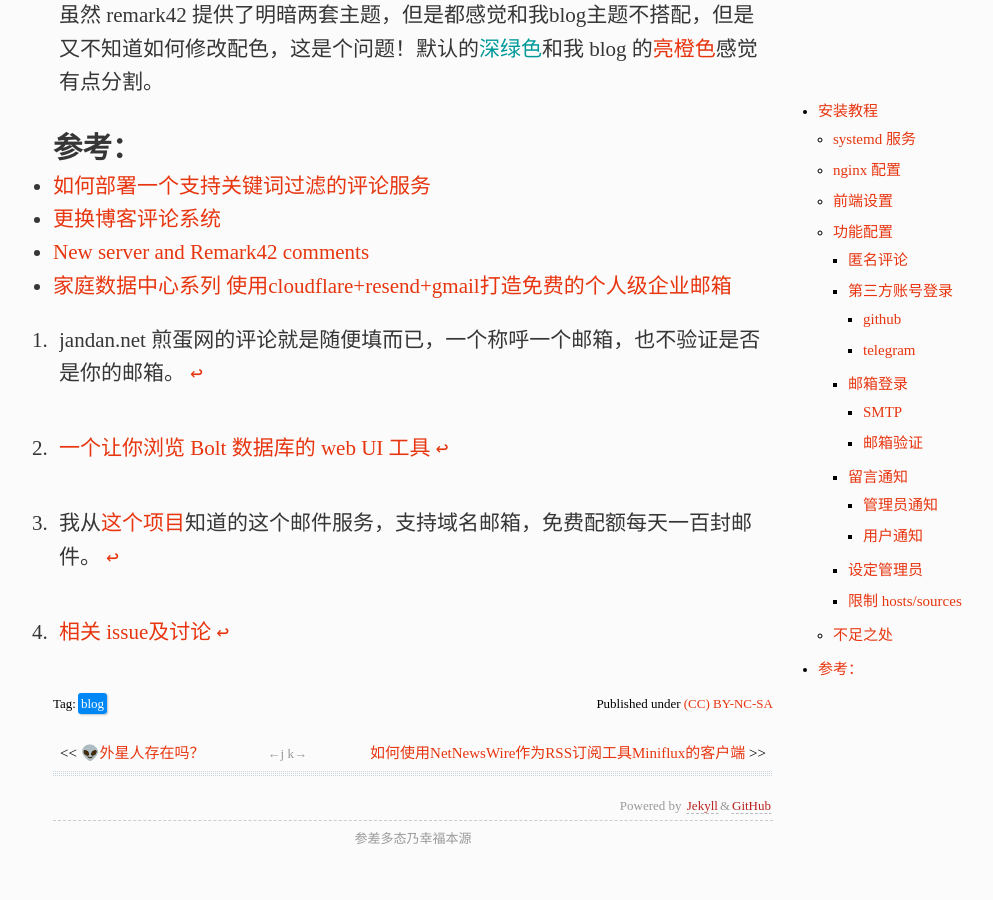
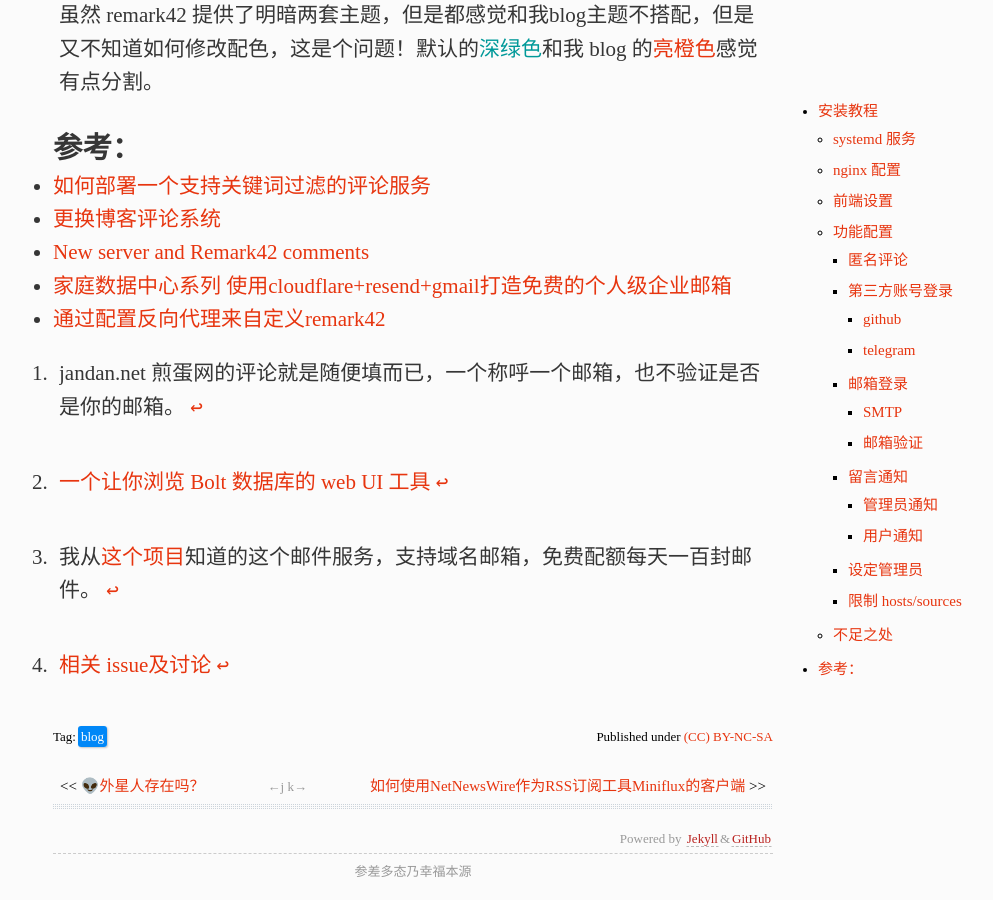
Before and after one commit to xavierskip/xavierskip.github.io, a Jekyll site: the page built from _posts/2024-06-21-remark42.md, in a window 1280 px wide and 900 px high, scrolled down 6745 px. Shown: the whole window, without its empty margins (227-1220 px from the left). Built offline with Jekyll 4.4.1, drawn with Linux system fonts in a browser that asks for light colours; comment, search, counter and statistics services are not loaded; a style sheet for code colours, icons or effects is not loaded; before the commit the page ends 7612 px from its top, so only the background shows below that.

Commit message:
Update 2024-06-21-remark42.md

```diff
--- a/_posts/2024-06-21-remark42.md
+++ b/_posts/2024-06-21-remark42.md
@@ -237,6 +237,7 @@ ALLOWED_HOSTS=example.site
 - [更换博客评论系统](https://reorx.com/blog/blog-commenting-systems/)
 - [New server and Remark42 comments](https://decovar.dev/blog/2021/05/30/new-server-and-remark42-comments/#remark42-comments)
 - [家庭数据中心系列 使用cloudflare+resend+gmail打造免费的个人级企业邮箱](https://blog.tangwudi.com/technology/homedatacenter12243/)
+- [通过配置反向代理来自定义remark42](https://cld.sh/writings/styling-remark42.php)
 
 
 [^1]: jandan.net 煎蛋网的评论就是随便填而已，一个称呼一个邮箱，也不验证是否是你的邮箱。
```
